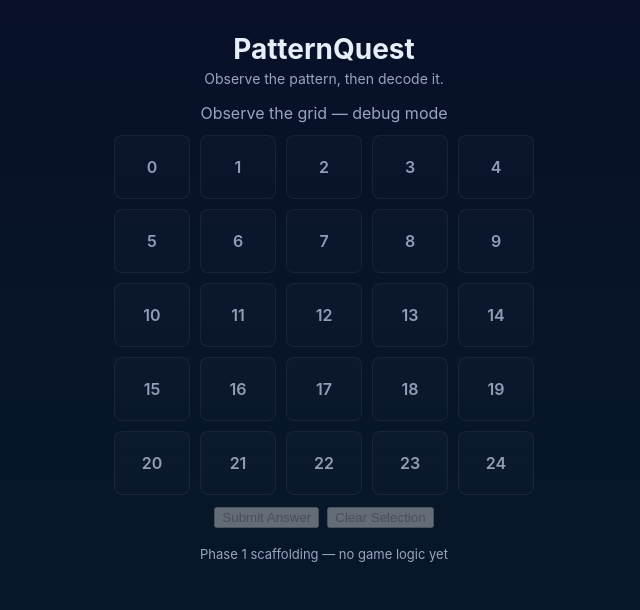
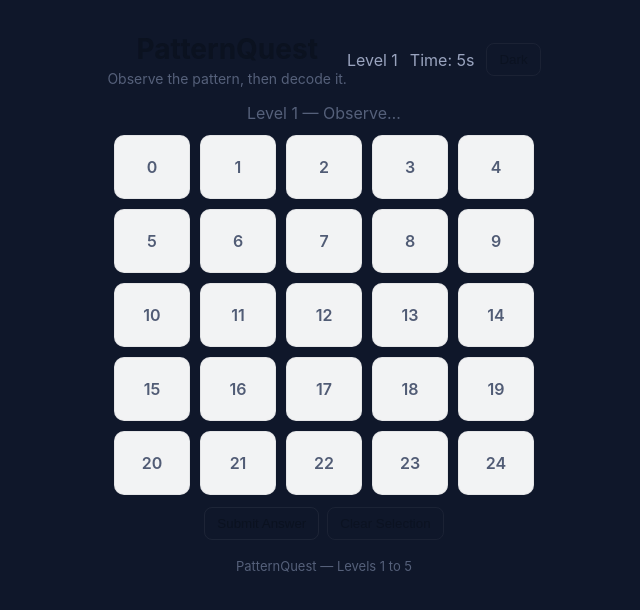
Before and after one commit to SumantSagar73/patternQuest, a React (Vite) app: page / in a window 1280 px wide. Shown: the top 610 px of the page, without its empty margins (316-956 px from the left). Built offline with nearby package versions, Linux system fonts and the light colour scheme.

Commit message:
feat: enhance game logic with level management, audio feedback, and improved UI interactions

```diff
--- a/src/App.tsx
+++ b/src/App.tsx
@@ -1,33 +1,184 @@
-import React from 'react'
+import React, { useEffect, useRef, useState } from 'react'
 import Grid from './components/Grid'
 import { getFlashPattern } from './utils/rules'
+import type { Evaluation } from './utils/evaluate'
 
 export default function App() {
+    const FLASH_DURATION = 10000
+
+    const [level, setLevel] = useState<number>(1)
+    const [phase, setPhase] = useState<'flash' | 'guess' | 'feedback'>('flash')
+    const [flashPattern, setFlashPattern] = useState<number[]>(getFlashPattern(1))
+    const [userSelected, setUserSelected] = useState<number[]>([])
+    const [evaluationResult, setEvaluationResult] = useState<Evaluation | null>(null)
+
+    // theme
+    const [dark, setDark] = useState<boolean>(false)
+
+    // countdown (ms)
+    const [remainingMs, setRemainingMs] = useState<number>(FLASH_DURATION)
+    const countdownRef = useRef<number | null>(null)
+
+    // audio (WebAudio) context
+    const audioCtxRef = useRef<AudioContext | null>(null)
+
+    useEffect(() => {
+        setFlashPattern(getFlashPattern(level))
+        // whenever level changes, go to flash phase
+        setPhase('flash')
+        setUserSelected([])
+        setEvaluationResult(null)
+    }, [level])
+
+    // manage countdown timer during flash phase
+    useEffect(() => {
+        if (phase !== 'flash') {
+            setRemainingMs(0)
+            if (countdownRef.current) {
+                clearInterval(countdownRef.current)
+                countdownRef.current = null
+            }
+            return
+        }
+
+        // start countdown
+        const end = Date.now() + FLASH_DURATION
+        setRemainingMs(FLASH_DURATION)
+        countdownRef.current = window.setInterval(() => {
+            const rem = Math.max(0, end - Date.now())
+            setRemainingMs(rem)
+            if (rem <= 0 && countdownRef.current) {
+                clearInterval(countdownRef.current)
+                countdownRef.current = null
+            }
+        }, 200)
+
+        return () => {
+            if (countdownRef.current) {
+                clearInterval(countdownRef.current)
+                countdownRef.current = null
+            }
+        }
+    }, [phase, level])
+
+    function handleFlashComplete() {
+        setPhase('guess')
+    }
+
+    function handleSubmit(selected: number[], evaluation?: Evaluation) {
+        setUserSelected(selected)
+        setEvaluationResult(evaluation ?? null)
+        setPhase('feedback')
+
+        // play feedback sound
+        try {
+            if (!audioCtxRef.current) audioCtxRef.current = new (window.AudioContext || (window as any).webkitAudioContext)()
+            const ctx = audioCtxRef.current
+            const osc = ctx.createOscillator()
+            const gain = ctx.createGain()
+            osc.connect(gain)
+            gain.connect(ctx.destination)
+
+            const wrong = (evaluation?.wrongPicks.length ?? 0) > 0 || (evaluation?.missed.length ?? 0) > 0
+            if (wrong) {
+                osc.frequency.value = 220
+            } else {
+                osc.frequency.value = 880
+            }
+            gain.gain.setValueAtTime(0.0001, ctx.currentTime)
+            gain.gain.exponentialRampToValueAtTime(0.12, ctx.currentTime + 0.02)
+            osc.start()
+            gain.gain.exponentialRampToValueAtTime(0.0001, ctx.currentTime + 0.45)
+            osc.stop(ctx.currentTime + 0.5)
+        } catch (e) {
+            // ignore audio errors
+        }
+    }
+
+    function handleNextLevel() {
+        if (level < 5) setLevel((l) => l + 1)
+        else setLevel((l) => l + 1) // will make level 6 and show completion
+    }
+
+    function handleRetry() {
+        // retry same level: reset and go to flash
+        setUserSelected([])
+        setEvaluationResult(null)
+        setPhase('flash')
+    }
+
+    if (level > 5) {
+        return (
+            <div className="app-root">
+                <header className="app-header">
+                    <div style={{ display: 'flex', alignItems: 'center', justifyContent: 'space-between', width: '100%', maxWidth: 520 }}>
+                        <div>
+                            <h1>PatternQuest</h1>
+                            <p className="subtitle">You completed all levels — well done!</p>
+                        </div>
+                        <div style={{ display: 'flex', gap: 8, alignItems: 'center' }}>
+                            <div style={{ color: '#9aa4bf' }}>Level {level - 1}</div>
+                            <button className="btn" onClick={() => setDark((d) => !d)}>{dark ? 'Light' : 'Dark'}</button>
+                        </div>
+                    </div>
+                </header>
+                <main className="main-content">
+                    <section className="grid-wrapper">
+                        <div style={{ textAlign: 'center', color: '#9aa4bf' }}>
+                            🎉 Congratulations — You completed PatternQuest!
+                        </div>
+                        <div style={{ display: 'flex', justifyContent: 'center', gap: 8, marginTop: 16 }}>
+                            <button className="btn" onClick={() => setLevel(1)}>Play Again</button>
+                        </div>
+                    </section>
+                </main>
+            </div>
+        )
+    }
+
     return (
-        <div className="app-root">
+        <div className={"app-root " + (dark ? 'theme-dark' : 'theme-light')}>
             <header className="app-header">
-                <h1>PatternQuest</h1>
-                <p className="subtitle">Observe the pattern, then decode it.</p>
+                <div style={{ display: 'flex', alignItems: 'center', justifyContent: 'space-between', width: '100%', maxWidth: 520 }}>
+                    <div>
+                        <h1>PatternQuest</h1>
+                        <p className="subtitle">Observe the pattern, then decode it.</p>
+                    </div>
+
+                    <div style={{ display: 'flex', gap: 12, alignItems: 'center' }}>
+                        <div style={{ color: '#9aa4bf' }}>Level {level}</div>
+                        <div style={{ color: '#9aa4bf' }}>{phase === 'flash' ? `Time: ${Math.ceil(remainingMs / 1000)}s` : ''}</div>
+                        <button className="btn btn-ghost" onClick={() => setDark((d) => !d)}>{dark ? 'Light' : 'Dark'}</button>
+                    </div>
+                </div>
             </header>
 
             <main className="main-content">
                 <section className="grid-wrapper">
-                    <div className="observe-banner">Observe the grid — debug mode</div>
+                    <div className="observe-banner">Level {level} — {phase === 'flash' ? 'Observe…' : phase === 'guess' ? 'Select squares that flashed' : 'Results'}</div>
+
                     <Grid
-                        level={2}
+                        level={level}
                         durationMs={10000}
-                        onSubmit={(selected) => {
-                            // For Phase 4 scaffolding show a quick feedback
-                            const correct = getFlashPattern(2)
-                            const correctCount = selected.filter((s) => correct.includes(s)).length
-                            const percent = Math.round((correctCount / correct.length) * 100)
-                            alert(`You selected ${selected.length} cells. Correct: ${correctCount}/${correct.length} (${percent}%)`)
-                        }}
+                        onFlashComplete={handleFlashComplete}
+                        onSubmit={handleSubmit}
                     />
+
+                    {phase === 'feedback' && evaluationResult && (
+                        <div style={{ marginTop: 14, textAlign: 'center' }}>
+                            <div style={{ color: '#9aa4bf' }}>
+                                You selected {userSelected.length} cells. Correct: {evaluationResult.correctPicks.length} • Missed: {evaluationResult.missed.length} • Wrong: {evaluationResult.wrongPicks.length}
+                            </div>
+                            <div style={{ display: 'flex', gap: 8, justifyContent: 'center', marginTop: 8 }}>
+                                <button className="btn" onClick={handleNextLevel}>Next Level</button>
+                                <button className="btn btn-ghost" onClick={handleRetry}>Retry Level</button>
+                            </div>
+                        </div>
+                    )}
                 </section>
             </main>
 
-            <footer className="app-footer">Phase 1 scaffolding — no game logic yet</footer>
+            <footer className="app-footer">PatternQuest — Levels 1 to 5</footer>
         </div>
     )
 }
--- a/src/styles/global.css
+++ b/src/styles/global.css
@@ -5,6 +5,22 @@
     --accent: #00d4ff;
     --cell-bg: #0b1220;
     --cell-border: rgba(255, 255, 255, 0.06);
+}
+
+/* Light theme overrides */
+.theme-light {
+    --bg: #f8fafc;
+    --card: #ffffff;
+    --muted: #55607a;
+    --accent: #0ea5e9;
+    --cell-bg: #ffffff;
+    --cell-border: rgba(15,23,42,0.06);
+    color: #0b1220;
+}
+
+/* Dark theme (default variables above) */
+.theme-dark {
+    color: #e6eef8;
 }
 
 * {
@@ -20,8 +36,8 @@ body,
 body {
     margin: 0;
     font-family: Inter, ui-sans-serif, system-ui, -apple-system, 'Segoe UI', Roboto, 'Helvetica Neue', Arial;
-    background: linear-gradient(180deg, #071028 0%, #071a2a 100%);
-    color: #e6eef8;
+    background: var(--bg);
+    color: inherit;
     -webkit-font-smoothing: antialiased;
     -moz-osx-font-smoothing: grayscale;
 }
@@ -77,19 +93,20 @@ body {
 }
 
 .cell {
-    background: linear-gradient(180deg, rgba(255, 255, 255, 0.02), rgba(255, 255, 255, 0.01));
+    background: var(--card);
     border: 1px solid var(--cell-border);
     height: 64px;
     display: flex;
     align-items: center;
     justify-content: center;
-    border-radius: 8px;
-    transition: transform 120ms ease, box-shadow 120ms ease;
+    border-radius: 10px;
+    transition: transform 180ms cubic-bezier(.2,.9,.2,1), box-shadow 180ms cubic-bezier(.2,.9,.2,1), background 180ms;
+    transform-origin: center center;
 }
 
 .cell:hover {
-    transform: translateY(-4px);
-    box-shadow: 0 8px 18px rgba(0, 0, 0, 0.5)
+    transform: scale(1.04);
+    box-shadow: 0 12px 28px rgba(2,6,23,0.28);
 }
 
 .cell-index {
@@ -99,9 +116,10 @@ body {
 
 /* Flashing visual */
 .cell.flash {
-    box-shadow: 0 0 18px 4px rgba(0, 212, 255, 0.12), inset 0 0 8px rgba(0, 212, 255, 0.06);
+    box-shadow: 0 0 22px 6px rgba(0, 212, 255, 0.12), inset 0 0 10px rgba(0, 212, 255, 0.06);
     border-color: rgba(0, 212, 255, 0.45);
-    transform: translateY(-6px);
+    transform: scale(1.08);
+    animation: flash-pulse 600ms ease-in-out infinite alternate;
 }
 
 /* Selected by user */
@@ -118,10 +136,12 @@ body {
 }
 
 /* Evaluation result styles */
+
 .cell.correct {
     background: linear-gradient(180deg, rgba(16, 185, 129, 0.12), rgba(5, 150, 105, 0.06));
     border-color: rgba(16, 185, 129, 0.6);
-    box-shadow: 0 6px 18px rgba(16, 185, 129, 0.12);
+    box-shadow: 0 8px 20px rgba(16, 185, 129, 0.12);
+    transform: scale(1.02);
 }
 
 .cell.wrong {
@@ -136,6 +156,16 @@ body {
     border-color: rgba(250, 204, 21, 0.6);
 }
 
+/* Top bar and buttons */
+.btn { padding: 8px 12px; border-radius: 8px; background: transparent; border: 1px solid rgba(255,255,255,0.06); color: inherit }
+.btn:hover { transform: translateY(-2px); }
+.btn-ghost { opacity: 0.85 }
+
+@keyframes flash-pulse {
+    from { transform: scale(1.04); }
+    to { transform: scale(1.08); }
+}
+
 .app-footer {
     margin-top: 18px;
     color: var(--muted);
```
Also changed, not shown: src/components/Grid.tsx (+10 -4 lines).
